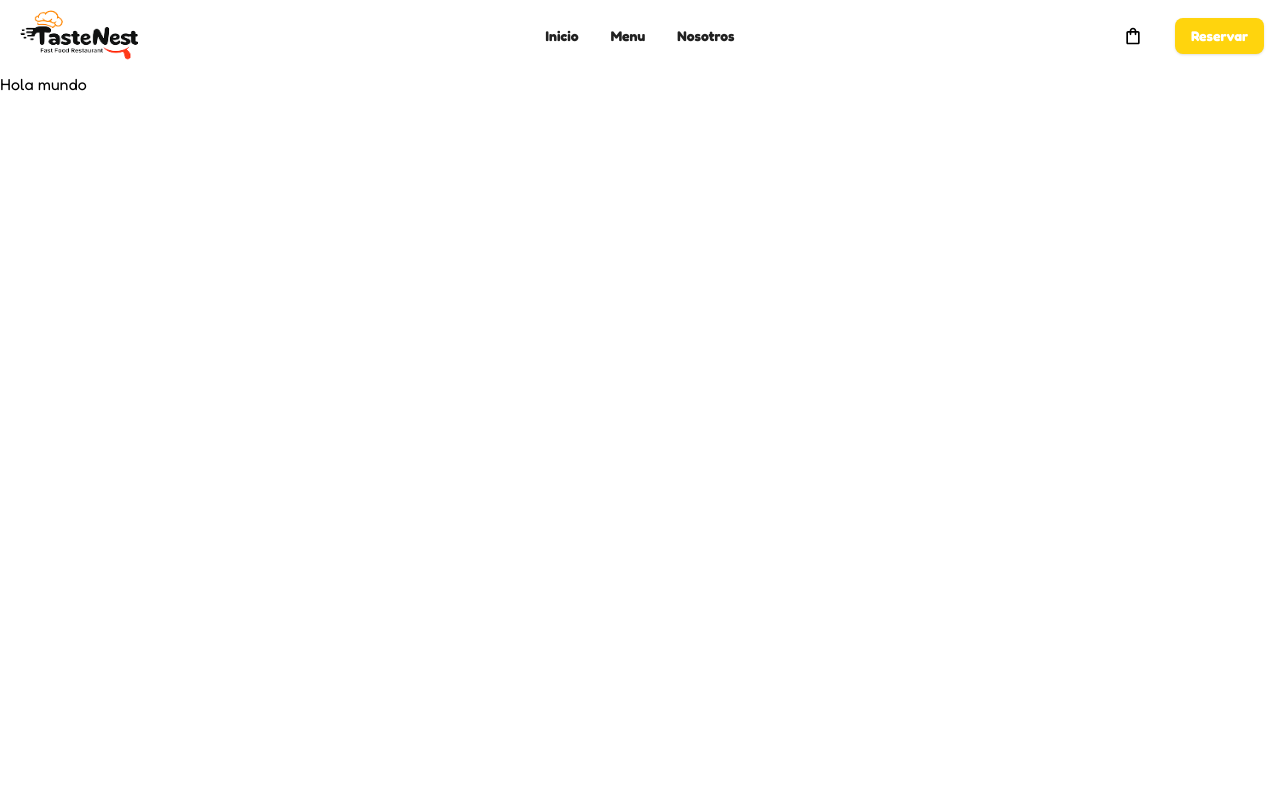
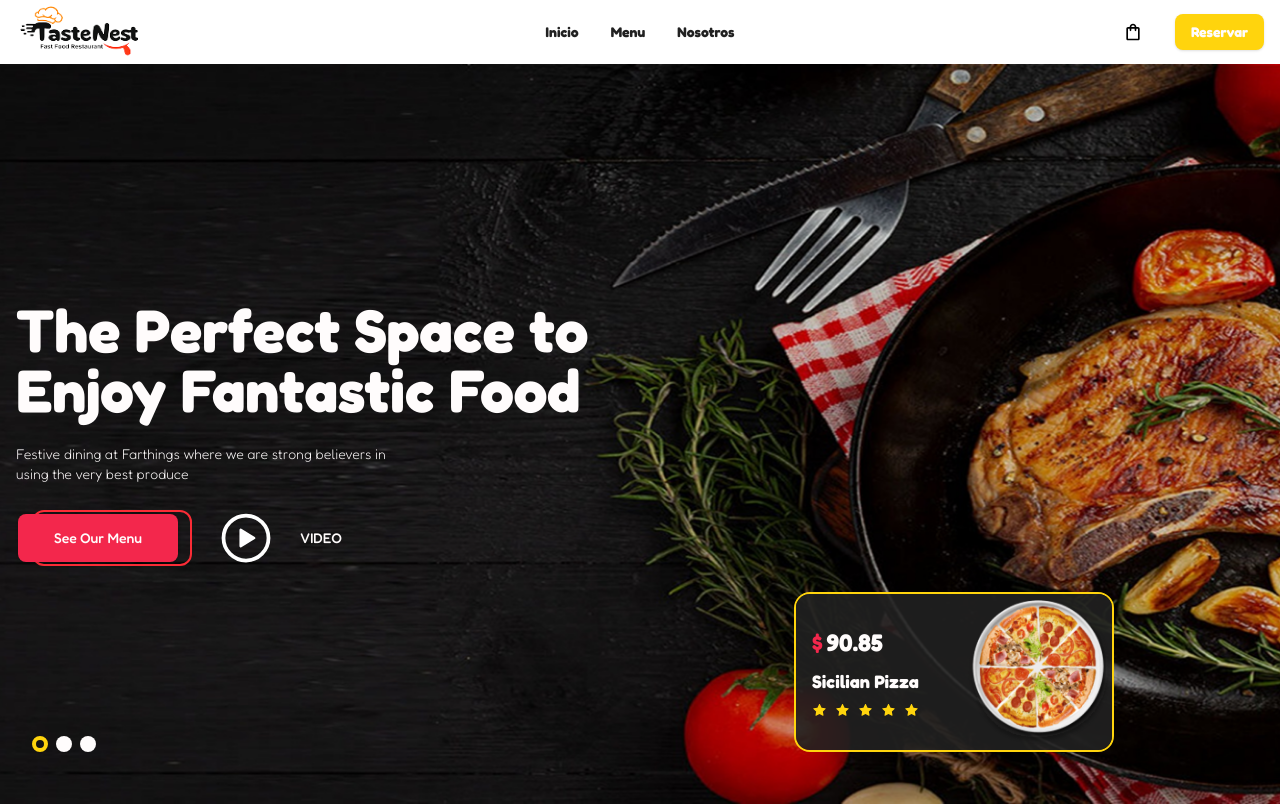
Before and after one commit to santiagoccaa/Landing-TasteNest, a Next.js app: page / in a window 1280 px wide. Built offline with nearby package versions, Linux system fonts and the light colour scheme.

Commit message:
hero section

```diff
--- a/src/app/globals.css
+++ b/src/app/globals.css
@@ -1 +1,17 @@
 @import "tailwindcss";
+
+:root {
+    --black : #212121;
+    --yellow: #FFD40D;
+    --red   : #F3274C;
+    --gray  : #5C5C5B;
+    --white : #FFFCFC;
+}
+
+@theme inline {
+    --color-black : var(--black);
+    --color-yellow: var(--yellow);
+    --color-red   : var(--red);
+    --color-gray  : var(--gray);
+    --color-white : var(--white);
+}
--- a/src/app/page.tsx
+++ b/src/app/page.tsx
@@ -1,6 +1,7 @@
+import { HomePage } from "@/modules/HomePage";
 
 export default function Home() {
   return (
-    <h1>Hola mundo</h1>
+    <HomePage />
   );
 }
--- a/src/components/Navbar/Navbar.tsx
+++ b/src/components/Navbar/Navbar.tsx
@@ -17,7 +17,7 @@ export const Navbar = () => {
 
             <div className="hidden md:block py-2">
                 <Container>
-                    <nav className='flex justify-between items-center'>
+                    <nav className='flex h-12 justify-between items-center'>
                         <div className='w-2/6'>
                             <Image src="/general/logo.png" width={400} height={400} alt="logo page" className="w-32 h-14" />
                         </div>
--- a/src/components/UI/Button/Button.tsx
+++ b/src/components/UI/Button/Button.tsx
@@ -10,7 +10,7 @@ interface ButtonProps extends React.ButtonHTMLAttributes<HTMLButtonElement> {
 export const Button = ({ children, color, className, ...props }: ButtonProps) => {
 
     const ButtonStyles = [
-        'py-2 px-4 rounded-lg flex items-center gap-2 shadow-sm cursor-pointer hover:scale-105 duration-300',
+        'py-2 px-4 rounded-lg flex items-center justify-center gap-2 shadow-sm cursor-pointer hover:scale-105 duration-300',
         backgroundColors[color],
         className
     ].filter(Boolean).join(' ')
--- a/src/components/UI/Heading/Heading.tsx
+++ b/src/components/UI/Heading/Heading.tsx
@@ -1,11 +1,34 @@
-import React from 'react'
+import { Colors, FontSize, FontWeight, textColors, textFont, textSize } from "@/components/theme"
+import { ReactNode } from "react"
 
-const Heading = () => {
+interface TextProps {
+  as?: 'h1' | 'h2' | 'h3'
+  fs?: FontSize
+  fw?: FontWeight
+  color?: Colors
+  className?: string
+  children: ReactNode
+}
+
+export const Heading = ({
+  as: Component = 'h2',
+  fs = 'xl',
+  fw = 'bold',
+  color = 'black',
+  className,
+  children
+}: TextProps) => {
+
+  const textStyles = [
+    textSize[fs],
+    textFont[fw],
+    textColors[color],
+    className
+  ].filter(Boolean).join(' ')
+
   return (
-    <div>
-
-    </div>
+    <Component className={textStyles}>
+      {children}
+    </Component>
   )
 }
-
-export default Heading
--- a/src/components/theme/theme.ts
+++ b/src/components/theme/theme.ts
@@ -1,31 +1,31 @@
 export type Colors = 'red' | 'yellow' | 'black' | 'gray' | 'white'
-export type Position = 'start' | 'center' | 'end'
+export type Position = 'start' | 'center' | 'end' | 'between'
 export type FontWeight = 'bold' | 'medium' | 'light'
-export type FontSize = 'xxl' | 'xl' | 'lg' | 'sm'
+export type FontSize = 'xx' | 'xxl' | 'xl' | 'lg' | 'sm'
 export type Separation = '2' | '4' | '6' | '8' | '10'
 
 export const backgroundColors: Record<Colors, string> = {
-    black: 'bg-[#212121]',
-    gray: 'bg-[#5C5C5B]',
-    white: "bg-[#FFFFFF]",
-    red: "bg-[#F3274C]",
-    yellow: "bg-[#FFD40D]"
+    black: 'bg-black',
+    gray: 'bg-gray',
+    white: "bg-white",
+    red: "bg-red",
+    yellow: "bg-yellow"
 }
 
 export const borderColors: Record<Colors, string> = {
-    black: 'border-[#212121]',
-    gray: 'border-[#5C5C5B]',
-    white: "border-[#FFFFFF]",
-    red: "border-[#F3274C]",
-    yellow: "border-[#FFD40D]"
+    black: 'border-black',
+    gray: 'border-gray',
+    white: "border-white",
+    red: "border-red",
+    yellow: "border-yellow"
 }
 
 export const textColors: Record<Colors, string> = {
-    black: 'text-[#212121]',
-    gray: 'text-[#5C5C5B]',
-    white: "text-[#FFFFFF]",
-    red: "text-[#F3274C]",
-    yellow: "text-[#FFD40D]"
+    black: 'text-black',
+    gray: 'text-gray',
+    white: "text-white",
+    red: "text-red",
+    yellow: "text-yellow"
 }
 
 export const textFont: Record<FontWeight, string> = {
@@ -35,6 +35,7 @@ export const textFont: Record<FontWeight, string> = {
 }
 
 export const textSize: Record<FontSize, string> = {
+    xx: 'text-6xl',
     xxl: 'text-4xl',
     xl: 'text-2xl',
     lg: 'text-lg',
@@ -44,12 +45,14 @@ export const textSize: Record<FontSize, string> = {
 export const alingItem: Record<Position, string> = {
     center: "items-center",
     end: "items-end",
-    start: "items-start"
+    start: "items-start",
+    between: 'items-between'
 }
 export const justifyItem: Record<Position, string> = {
     center: "justify-center",
     end: "justify-end",
-    start: "justify-start"
+    start: "justify-start",
+    between: 'justify-between'
 }
 
 export const gapItems: Record<Separation, string> = {
--- /dev/null
+++ b/src/modules/HomePage/HomePage.tsx
@@ -0,0 +1,61 @@
+import { IoPlayCircleOutline } from "react-icons/io5";
+
+import { Button, Container, Flex, Heading, Text } from "@/components/UI"
+import { AiFillStar } from "react-icons/ai";
+import Image from "next/image";
+
+export const HomePage = () => {
+    return (
+
+        <div className="bg-[url('/hero/hero.png')] bg-cover bg-center h-[calc(100vh-60px)] w-full">
+            <Container>
+                <Flex direction="colum" className="h-[calc(100vh-60px)] lg:flex-row">
+                    <Flex direction="colum" justify="center" aling="start" className="w-full md:w-1/2 h-full max-h-[700px] relative" gap="6">
+                        <Heading fs="xxl" className="lg:text-6xl 2xl:text-8xl" color="white">
+                            The Perfect Space to <br />
+                            Enjoy Fantastic Food
+                        </Heading>
+                        <Text color="white" className="2xl:text-2xl">
+                            Festive dining at Farthings where we are strong believers in <br />
+                            using the very best produce
+                        </Text>
+
+                        <Flex gap="6" className="pl-4">
+                            <div className="w-40 h-14 rounded-xl border-2 border-red-500 relative bg-transparent">
+                                <Button color="red" className="h-12 w-40 absolute top-1/2 -translate-y-1/2 -left-4">
+                                    <Text color="white" fs="sm" fw="medium">See Our Menu</Text>
+                                </Button>
+                            </div>
+                            <IoPlayCircleOutline size={60} color="white" />
+
+                            <Text color="white" fs="sm" fw="medium">VIDEO</Text>
+                        </Flex>
+
+                        <Flex className="mt-12 absolute left-4 bottom-8">
+                            <div className="w-4 h-4 rounded-full border-4 border-yellow bg-transparent"></div>
+                            <div className="w-4 h-4 rounded-full bg-white"></div>
+                            <div className="w-4 h-4 rounded-full bg-white"></div>
+                        </Flex>
+                    </Flex>
+                    <Flex direction="colum" justify="end" aling="center" className="pb-8 w-full md:w-1/2 lg:h-full h-fit max-h-[700px]">
+                        <div className="w-80 h-40 rounded-2xl border-2 border-yellow relative overflow-hidden">
+                            <div className="w-full h-full bg-black opacity-90 absolute top-0 right-0" />
+                            <Flex justify="between" className="w-full h-full absolute top-0 right-0">
+                                <Flex direction="colum" aling="start" className="p-4">
+                                    <Heading color="white"><span className="text-red mr-1">$</span>90.85</Heading>
+                                    <Text fs="lg" fw="bold" color="white">Sicilian Pizza</Text>
+                                    <Flex>
+                                        {[1, 2, 3, 4, 5].map((star) => (
+                                            <AiFillStar key={star} size={15} className="text-yellow" />
+                                        ))}
+                                    </Flex>
+                                </Flex>
+                                <Image width={400} height={400} alt="pizza" src="/hero/pizza.png" className="w-36 h-36" />
+                            </Flex>
+                        </div>
+                    </Flex>
+                </Flex>
+            </Container>
+        </div>
+    )
+}
--- /dev/null
+++ b/src/modules/HomePage/index.ts
@@ -0,0 +1 @@
+export * from './HomePage'
```
